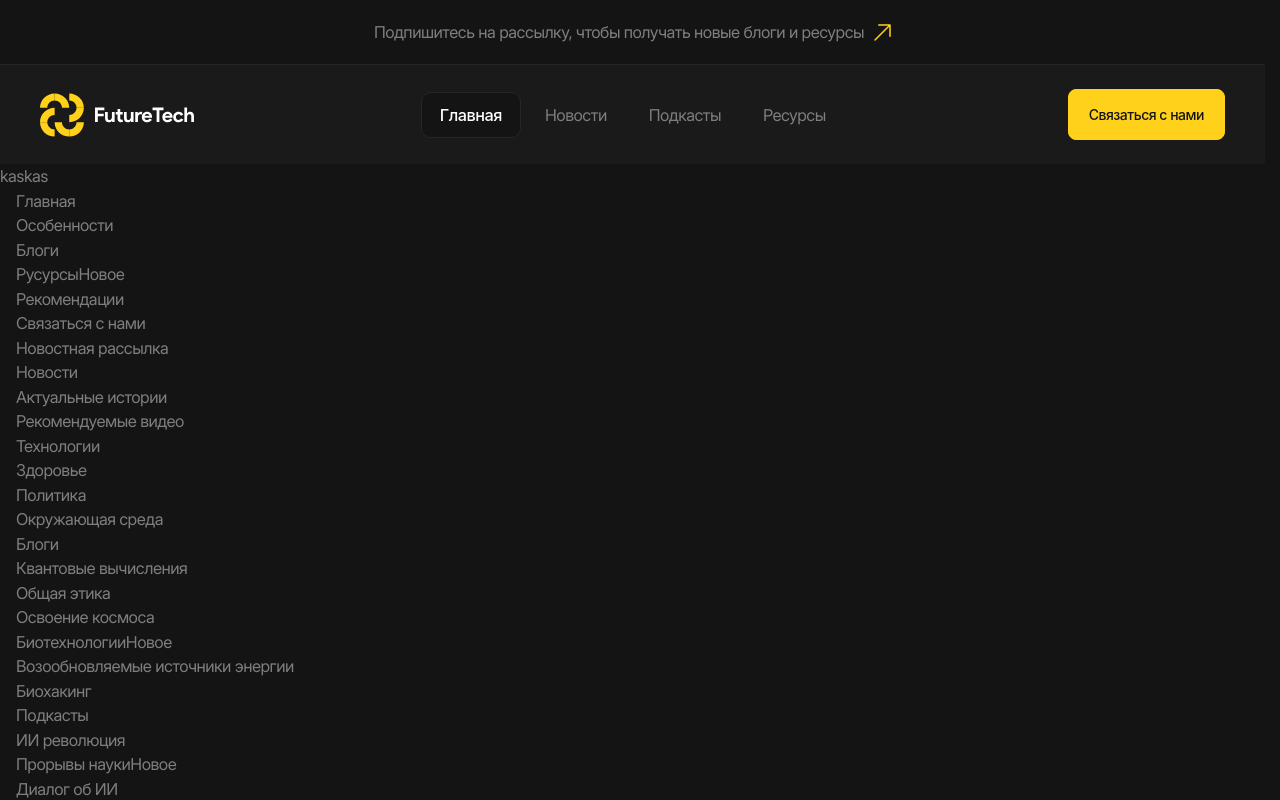
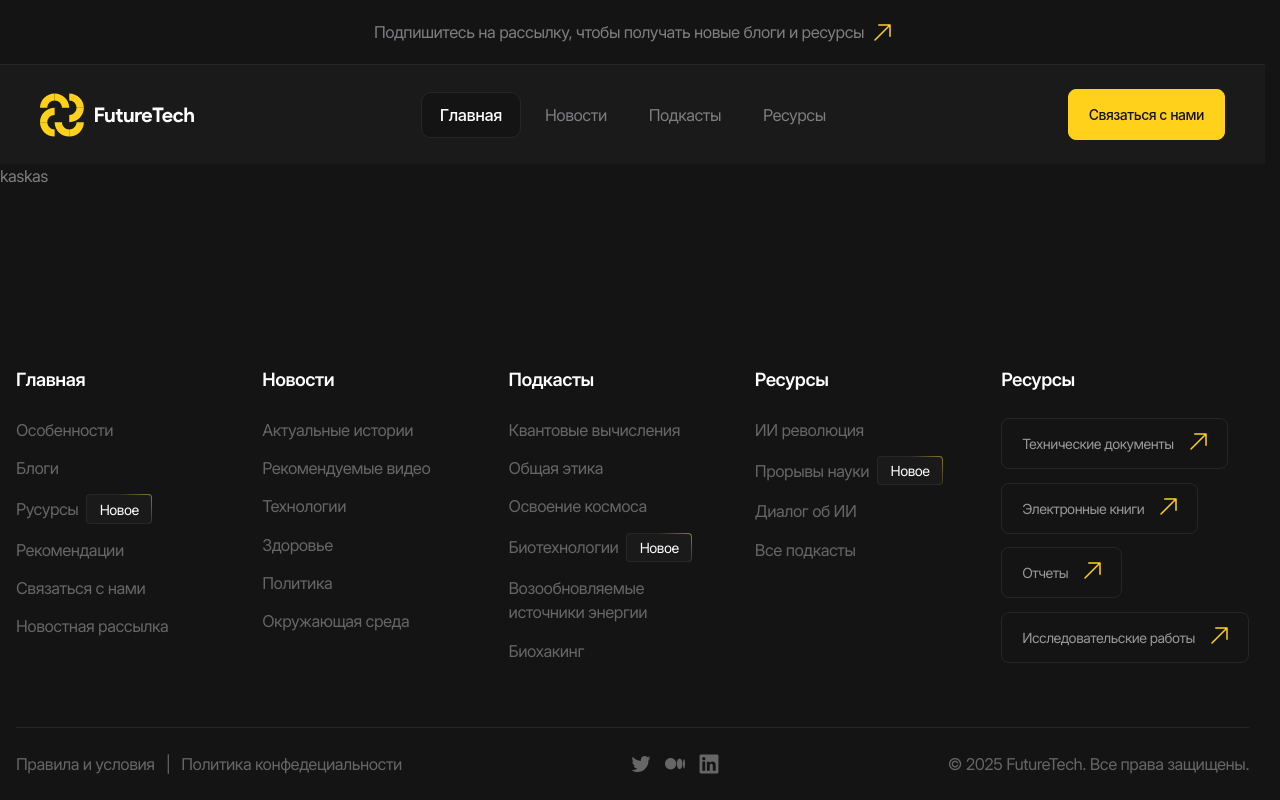
Before and after one commit to CondoR-R/future-tech, a React (Vite) app: page / in a window 1280 px wide. Shown: the top 800 px of the page. Built offline with nearby package versions, Linux system fonts and the light colour scheme; a web font is replaced by a local one.

Commit message:
add footer CSS

```diff
--- a/src/components/common/badge/_badge.scss
+++ b/src/components/common/badge/_badge.scss
@@ -0,0 +1,17 @@
+@use '../../../styles/helpers' as *;
+
+.badge {
+  display: inline-flex;
+  padding: fluid(4, 2) fluid(14, 10);
+  border-radius: rem(6);
+  fint-size: rem(16);
+  color: var(--color-light);
+  border: rem(1) solid transparent;
+  background: linear-gradient(0deg, var(--color-dark-10), var(--color-dark-10)) padding-box,
+  var(--gradient) border-box;
+
+  @include laptop {
+    border-radius: rem(4);
+    font-size: rem(14);
+  }
+}
--- a/src/components/common/badge/badge.tsx
+++ b/src/components/common/badge/badge.tsx
@@ -1,5 +1,6 @@
 import React from 'react';
 import cn from "classnames";
+import './_badge.scss'
 
 interface Props {
   className?: string;
--- a/src/components/common/button/_button.scss
+++ b/src/components/common/button/_button.scss
@@ -4,6 +4,7 @@
   border: none;
   display: inline-flex;
   justify-content: center;
+  column-gap: 1rem;
   padding: rem(18) rem(24);
   font-size: rem(18);
   color: var(--color-gray-60);
--- a/src/components/common/socials/_socials.scss
+++ b/src/components/common/socials/_socials.scss
@@ -0,0 +1,28 @@
+@use '../../../styles/helpers' as *;
+
+.soc1als {
+  &__list {
+    display: flex;
+    column-gap: rem(20);
+
+    @include laptop {
+      column-gap: rem(14);
+    }
+  }
+
+  &__item {
+    display: flex;
+  }
+
+  &__link {
+    svg {
+      width: rem(24);
+      height: rem(24);
+
+      @include laptop {
+        height: rem(20);
+        width: rem(20);
+      }
+    }
+  }
+}
--- a/src/components/layout/footer/_footer.scss
+++ b/src/components/layout/footer/_footer.scss
@@ -0,0 +1,61 @@
+@use '../../../styles/helpers' as *;
+
+.footer {
+  color: var(--color-dark-40);
+
+  &__body {
+    padding-block: fluid(80, 40);
+    border-bottom: var(--border);
+  }
+
+  &__menu {
+    display: grid;
+    grid-template-columns: repeat(5, 1fr);
+    align-items: start;
+    column-gap: fluid(80, 20);
+
+    &-column {
+      display: grid;
+      row-gap: fluid(30, 16);
+    }
+
+    &-list {
+      display: flex;
+      flex-direction: column;
+      row-gap: fluid(18, 8);
+    }
+
+    &-item {
+      display: flex;
+      align-items: center;
+      column-gap: rem(8);
+    }
+
+  }
+
+  &__extra {
+    display: flex;
+    justify-content: space-between;
+    align-items: center;
+    column-gap: 1rem;
+    padding-block: rem(40);
+
+    @include laptop {
+      padding-block: rem(24);
+    }
+
+    &-menu {
+      &-list {
+        display: flex;
+      }
+
+      &-item {
+        &:not(:last-child)::after {
+          content: '|';
+          margin-inline: rem(11);
+        }
+
+      }
+    }
+  }
+}
--- a/src/components/layout/footer/footer.tsx
+++ b/src/components/layout/footer/footer.tsx
@@ -10,6 +10,7 @@ import {Badge} from "../../common/badge/badge.tsx";
 import {Button} from "../../common/button/button.tsx";
 import {Icon} from "../../common/icon/icon.tsx";
 import {Socials} from "../../common/socials/socials.tsx";
+import './_footer.scss'
 
 interface Props {
   className?: string;
@@ -27,7 +28,7 @@ export const Footer: React.FC<Props> = ({className}) => {
                 className="footer__menu-column"
               >
                 <Link
-                  className="footer__menu-main-link"
+                  className="footer__menu-main-link h6"
                   to={link}
                 >
                   {text}
@@ -53,7 +54,7 @@ export const Footer: React.FC<Props> = ({className}) => {
               className="footer__menu-column"
             >
               <Link
-                className="footer__menu-main-link"
+                className="footer__menu-main-link h6"
                 to={'/'}
               >
                 Ресурсы
--- a/src/components/layout/header/header.tsx
+++ b/src/components/layout/header/header.tsx
@@ -7,27 +7,8 @@ import {NavLink} from "react-router-dom";
 import {Button} from "../../common/button/button.tsx";
 import {BurgerButton} from "../../common/burger-button/burger-button.tsx";
 import {Link} from "react-router";
-import type {MenuItemType} from "../../../types/menu-item.type.ts";
+import {navMenu} from "../../../data/header.data.ts";
 
-
-const navMenu: MenuItemType[] = [
-  {
-    text: 'Главная',
-    link: '/'
-  },
-  {
-    text: 'Новости',
-    link: '/news'
-  },
-  {
-    text: 'Подкасты',
-    link: '/podcasts'
-  },
-  {
-    text: 'Ресурсы',
-    link: '/resources'
-  }
-]
 
 interface Props {
   className?: string;
--- a/src/data/footer.data.ts
+++ b/src/data/footer.data.ts
@@ -3,6 +3,7 @@ import type {
   FooterListItemT,
   FooterNavItemT
 } from "../types/footer.type.ts";
+import {navMenu} from "./header.data.ts";
 
 const homeList: FooterListItemT[] = [
   {text: 'Особенности', link: '/', isNew: false},
@@ -38,6 +39,12 @@ const podcastsList: FooterListItemT[] = [
   {text: 'Все подкасты', link: '/', isNew: false},
 ];
 
+const listArr: FooterListItemT[][] = [homeList, newsList, blogsList, podcastsList];
+
+export const footerNav: FooterNavItemT[] = navMenu.map(
+  ({text, link}, i) =>
+    ({text, link, list: listArr[i]}));
+
 export const resourcesList: FooterListItemT[] = [
   {text: 'Технические документы', link: '/'},
   {text: 'Электронные книги', link: '/'},
@@ -45,13 +52,6 @@ export const resourcesList: FooterListItemT[] = [
   {text: 'Исследовательские работы', link: '/'},
 ];
 
-export const footerNav: FooterNavItemT[] = [
-  {text: 'Главная', link: '/', list: homeList},
-  {text: 'Новости', link: '/', list: newsList},
-  {text: 'Блоги', link: '/', list: blogsList},
-  {text: 'Подкасты', link: '/', list: podcastsList},
-];
-
 export const footerExtraMenuItems: FooterExtraMenuItemT[] = [
   {text: 'Правила и условия', link: '/'},
   {text: 'Политика конфедециальности', link: '/'},
--- /dev/null
+++ b/src/data/header.data.ts
@@ -0,0 +1,20 @@
+import type {MenuItemT} from "../types/menu-item.type.ts";
+
+export const navMenu: MenuItemT[] = [
+  {
+    text: 'Главная',
+    link: '/'
+  },
+  {
+    text: 'Новости',
+    link: '/news'
+  },
+  {
+    text: 'Подкасты',
+    link: '/podcasts'
+  },
+  {
+    text: 'Ресурсы',
+    link: '/resources'
+  }
+]
--- a/src/styles/_variables.scss
+++ b/src/styles/_variables.scss
@@ -15,6 +15,8 @@
   --color-accent: #ffd11a;
   --color-red: #ff5500;
 
+  --gradient: linear-gradient(45deg, var(--color-dark-15) 64%, var(--color-accent) 136%);
+
   --border: #{rem(1)} solid var(--color-dark-15);
 
   --font-family-base: 'Inter', sans-serif;
```
Also changed, not shown: 1 other file (tests, documents, lock files or other folders).
